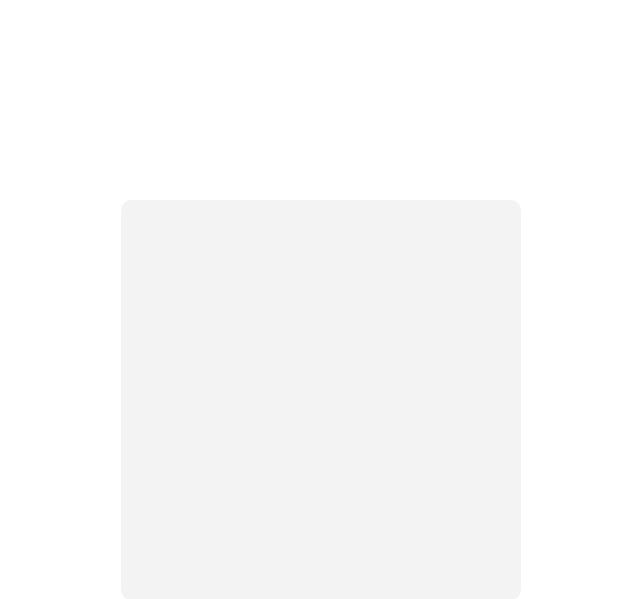
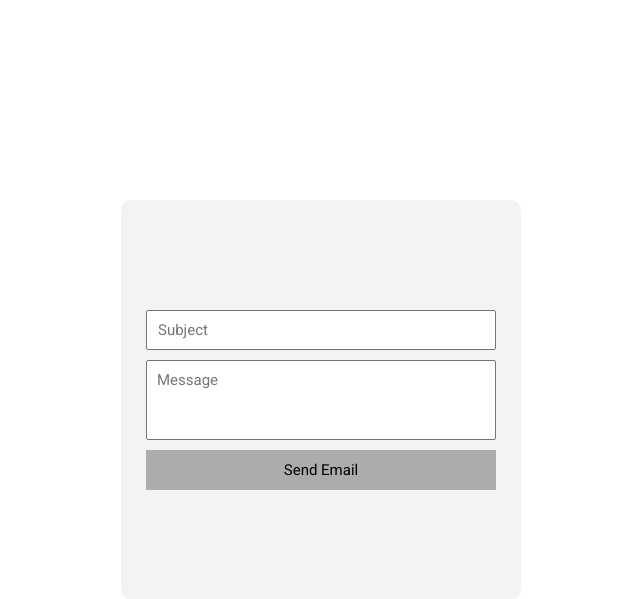
Before and after one commit to AlexNdungu/Django_Email, a Django app: page / in a window 1280 px wide. Before the commit the part shown is empty. Shown: the top 599 px of the page, without its empty margins (319-959 px from the left). Run offline with Django 5.2, Linux system fonts and the light colour scheme.

Commit message:
send emails

```diff
--- a/Static/Css/Home.css
+++ b/Static/Css/Home.css
@@ -17,6 +17,44 @@
 .email_form {
     width: 400px;
     height: 400px;
+    display: flex;
+    flex-direction: column;
+    align-items: center;
+    justify-content: center;
     border-radius: 10px;
     background-color: #F3F3F3;
 }
+
+#email_subject {
+    width: 350px;
+    height: 40px;
+    font-size: 15px;
+    margin-bottom: 10px;
+    padding: 10px;
+}
+
+#email_message {
+    width: 350px;
+    height: 80px;
+    font-size: 15px;
+    padding: 10px;
+    resize: none;
+}
+
+#send_email_button {
+    width: 350px;
+    height: 40px;
+    display: flex;
+    align-items: center;
+    justify-content: center;
+    background-color: #ACACAC;
+    cursor: pointer;
+    margin-top: 10px;
+    font-size: 15px;
+    transition: 0.2s ease-in-out;
+}
+
+#send_email_button:hover {
+    background-color: #406CEE;
+    color: #F3F3F3;
+}
--- a/Static/Js/Home.js
+++ b/Static/Js/Home.js
@@ -1 +1,8 @@
-console.log('home');
+let csrf = document.getElementsByName('csrfmiddlewaretoken');
+let email_subject = document.getElementById('email_subject');
+let email_message = document.getElementById('getElementById');
+let send_email_button = document.getElementById('send_email_button');
+
+send_email_button.addEventListener('click', ()=> {
+
+});
--- a/Templates/Home.html
+++ b/Templates/Home.html
@@ -15,7 +15,10 @@
 
     <div class="main_body">
         <form class="email_form">
-
+            {% csrf_token %}
+            <input type="text" id="email_subject" placeholder="Subject">
+            <textarea id="email_message" placeholder="Message"></textarea>
+            <div id="send_email_button" >Send Email</div>
         </form>
 
     </div>
```
Also changed, not shown: 1 other file.
